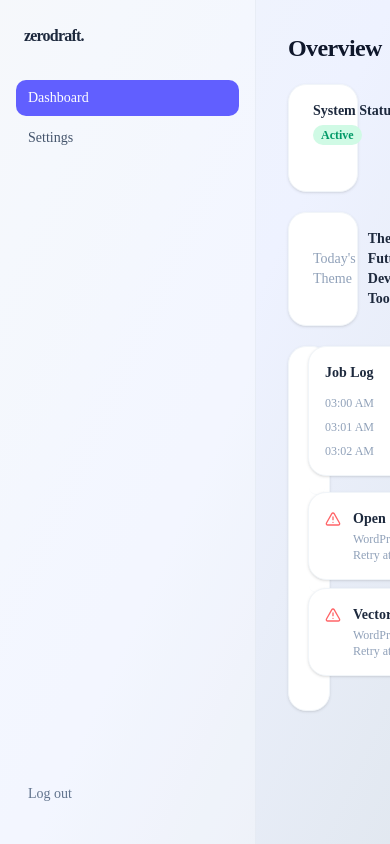
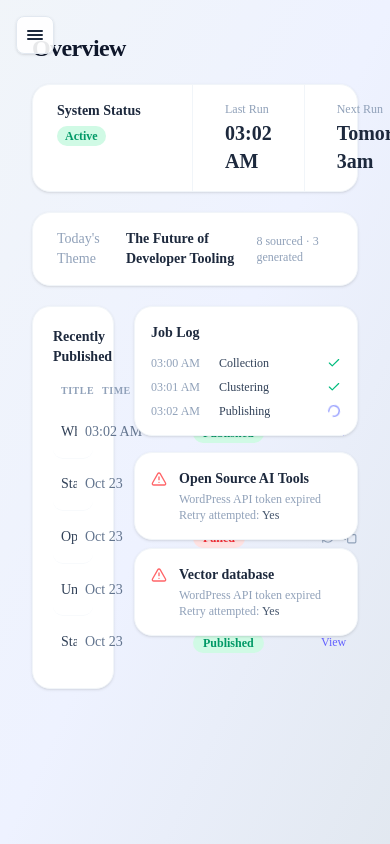
Before and after one commit to Azhar730/surge-platform, a Next.js app: page /dashboard in a window 390 px wide. Built offline with nearby package versions, Linux system fonts and the light colour scheme.

Commit message:
dashboard responsive

```diff
--- a/src/app/(WithDashboardLayout)/dashboard/DashboardSidebar.tsx
+++ b/src/app/(WithDashboardLayout)/dashboard/DashboardSidebar.tsx
@@ -2,6 +2,7 @@
 
 import Link from "next/link";
 import { usePathname } from "next/navigation";
+import { useState } from "react";
 import { cn } from "@/lib/utils";
 
 const NAV_ITEMS = [
@@ -11,14 +12,72 @@ const NAV_ITEMS = [
 
 export function DashboardSidebar() {
   const pathname = usePathname();
+  const [open, setOpen] = useState(false);
 
   return (
-    <aside className="w-64 shrink-0 flex flex-col gap-6 pt-6 pb-8 px-4 bg-white/30 min-h-screen border-r border-slate-200/60">
+    <>
+      {/* Mobile menu toggle */}
+      <button
+        aria-label="Open menu"
+        onClick={() => setOpen(true)}
+        className="md:hidden fixed top-4 left-4 z-50 p-2 rounded-md bg-white/90 border border-slate-200 shadow-sm"
+      >
+        <svg xmlns="http://www.w3.org/2000/svg" className="h-5 w-5 text-slate-800" viewBox="0 0 20 20" fill="currentColor">
+          <path fillRule="evenodd" d="M3 5h14a1 1 0 010 2H3a1 1 0 110-2zm0 4h14a1 1 0 010 2H3a1 1 0 110-2zm0 4h14a1 1 0 010 2H3a1 1 0 110-2z" clipRule="evenodd" />
+        </svg>
+      </button>
+
+      {/* Mobile drawer */}
+      {open && (
+        <div className="fixed inset-0 z-40 md:hidden">
+          <div className="absolute inset-0 bg-black/40" onClick={() => setOpen(false)} />
+          <div className="relative w-64 h-full bg-white/95 p-4 border-r border-slate-200/60">
+            <div className="px-2 mb-2 flex items-center justify-between">
+              <span className="font-mono text-base font-bold tracking-tighter text-slate-800 select-none">zerodraft.</span>
+              <button aria-label="Close menu" onClick={() => setOpen(false)} className="p-1">
+                <svg xmlns="http://www.w3.org/2000/svg" className="h-5 w-5 text-slate-800" viewBox="0 0 20 20" fill="currentColor">
+                  <path fillRule="evenodd" d="M4.293 4.293a1 1 0 011.414 0L10 8.586l4.293-4.293a1 1 0 111.414 1.414L11.414 10l4.293 4.293a1 1 0 01-1.414 1.414L10 11.414l-4.293 4.293a1 1 0 01-1.414-1.414L8.586 10 4.293 5.707a1 1 0 010-1.414z" clipRule="evenodd" />
+                </svg>
+              </button>
+            </div>
+
+            <nav className="flex flex-col gap-1">
+              {NAV_ITEMS.map((item) => {
+                const isActive =
+                  item.href === "/dashboard"
+                    ? pathname === "/dashboard"
+                    : pathname.startsWith(item.href);
+
+                return (
+                  <Link
+                    key={item.href}
+                    href={item.href}
+                    onClick={() => setOpen(false)}
+                    className={cn(
+                      "px-3 py-2 rounded-lg text-sm font-medium transition-colors",
+                      isActive
+                        ? "bg-indigo-500 text-white"
+                        : "text-slate-600 hover:bg-slate-100"
+                    )}
+                  >
+                    {item.label}
+                  </Link>
+                );
+              })}
+            </nav>
+
+            <div className="mt-auto">
+              <button className="px-3 py-2 text-sm text-slate-500 hover:text-slate-800 transition-colors">Log out</button>
+            </div>
+          </div>
+        </div>
+      )}
+
+      {/* Desktop sidebar */}
+      <aside className="hidden md:flex w-64 shrink-0 flex-col gap-6 pt-6 pb-8 px-4 bg-white/30 min-h-screen border-r border-slate-200/60">
         {/* Logo */}
         <div className="px-2 mb-2">
-        <span className="font-mono text-base font-bold tracking-tighter text-slate-800 select-none">
-          zerodraft.
-        </span>
+          <span className="font-mono text-base font-bold tracking-tighter text-slate-800 select-none">zerodraft.</span>
         </div>
 
         {/* Nav */}
@@ -35,9 +94,7 @@ export function DashboardSidebar() {
                 href={item.href}
                 className={cn(
                   "px-3 py-2 rounded-lg text-sm font-medium transition-colors",
-                isActive
-                  ? "bg-indigo-500 text-white"
-                  : "text-slate-600 hover:bg-slate-100"
+                  isActive ? "bg-indigo-500 text-white" : "text-slate-600 hover:bg-slate-100"
                 )}
               >
                 {item.label}
@@ -47,10 +104,9 @@ export function DashboardSidebar() {
         </nav>
 
         <div className="mt-auto">
-        <button className="px-3 py-2 text-sm text-slate-500 hover:text-slate-800 transition-colors">
-          Log out
-        </button>
+          <button className="px-3 py-2 text-sm text-slate-500 hover:text-slate-800 transition-colors">Log out</button>
         </div>
       </aside>
+    </>
   );
 }
--- a/src/app/(WithDashboardLayout)/dashboard/layout.tsx
+++ b/src/app/(WithDashboardLayout)/dashboard/layout.tsx
@@ -6,7 +6,7 @@ export default function DashboardLayout({
   children: React.ReactNode;
 }) {
   return (
-    <div className="min-h-screen max-w-full flex bg-linear-to-br from-slate-100 via-indigo-50 to-slate-200">
+    <div className="min-h-screen max-w-full flex bg-linear-to-br from-slate-100 via-indigo-50 to-slate-200 dashboard-scale">
       <DashboardSidebar />
       <main className="flex-1 flex flex-col overflow-hidden">{children}</main>
     </div>
--- a/src/app/globals.css
+++ b/src/app/globals.css
@@ -140,3 +140,23 @@
     @apply font-sans;
   }
 }
+
+@layer components {
+  /* Increase dashboard font-sizes by ~15% without changing global root */
+  .dashboard-scale {
+    font-size: 1.15rem;
+  }
+
+  .dashboard-scale .text-xs { font-size: 0.8625rem; }
+  .dashboard-scale .text-sm { font-size: 1.00625rem; }
+  .dashboard-scale .text-base { font-size: 1.15rem; }
+  .dashboard-scale .text-lg { font-size: 1.29375rem; }
+  .dashboard-scale .text-xl { font-size: 1.4375rem; }
+  .dashboard-scale .text-2xl { font-size: 1.725rem; }
+  .dashboard-scale .text-3xl { font-size: 2.15625rem; }
+
+  /* Ensure buttons/inputs that rely on font-size are slightly larger */
+  .dashboard-scale button, .dashboard-scale input, .dashboard-scale textarea, .dashboard-scale select {
+    font-size: inherit;
+  }
+}
```
Lines whose indentation alone changed are shown as unchanged.
